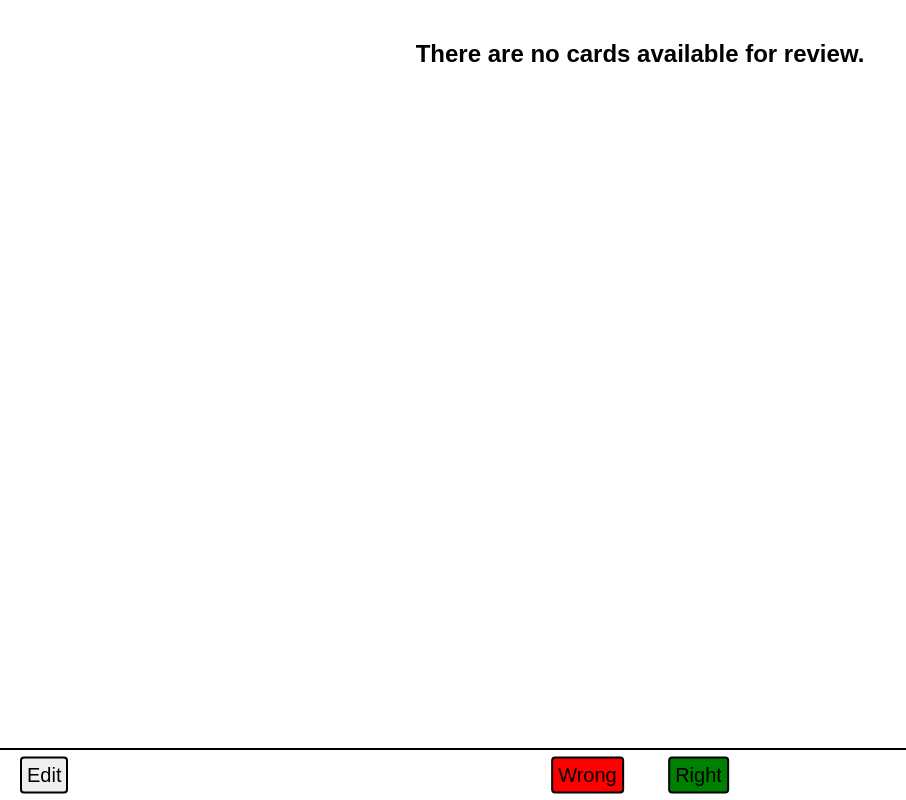
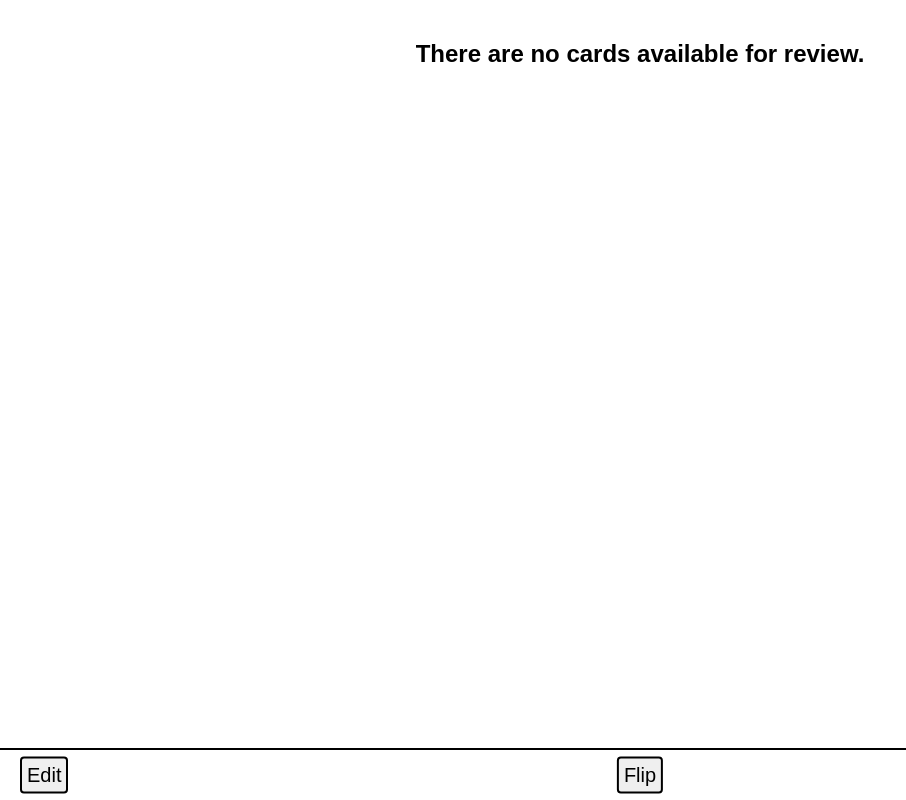
Before and after one commit to Quinteract/xenon-flashcards, a SvelteKit app: page / in a window 1280 px wide. Shown: the whole page, without its empty margins (0-906 px from the left). Built offline with nearby package versions, Linux system fonts and the light colour scheme.

Commit message:
Added flip button

```diff
--- a/src/routes/+page.svelte
+++ b/src/routes/+page.svelte
@@ -7,6 +7,8 @@
     } else {
         card = "";
     }
+
+    var flipped = false;
 </script>
 
 <div id="navbar"></div>
@@ -22,8 +24,12 @@
         <button id="edit">Edit</button>
     </a>
     <div id="answerbuttons">
-        <button id="wrong">Wrong</button>
-        <button id="right">Right</button>
+        {#if !flipped}
+            <button id="flip">Flip</button>
+        {:else}
+            <button id="wrong">Wrong</button>
+            <button id="right">Right</button>
+        {/if}
     </div>
 </div>
 
@@ -58,7 +64,7 @@ h2 {
     transform: translateY(-50%);
 }
 
-#wrong, #right, #edit {
+#wrong, #right, #edit, #flip {
     margin: 0px 20px;
     padding: 5px;
     font-size: 20px;
@@ -67,7 +73,7 @@ h2 {
     cursor: pointer;
 }
 
-#edit:active {
+#edit:active, #flip:active {
     background-color: gray;
 }
 
--- a/src/routes/edit/+page.svelte
+++ b/src/routes/edit/+page.svelte
@@ -40,7 +40,7 @@
 <div id="browser">
     <input id="query" autocomplete="off">
     <div id="notelist">
-        {#each Object.entries($notes) as [id, note]}
+        {#each Object.entries($notes) as [id, note] (id)}
             <div class="notelistentry" id={ (id === noteid) ? "selected" : "" } on:click={ changeNote(id) }>{note.text}</div>
         {/each}
     </div>
```
